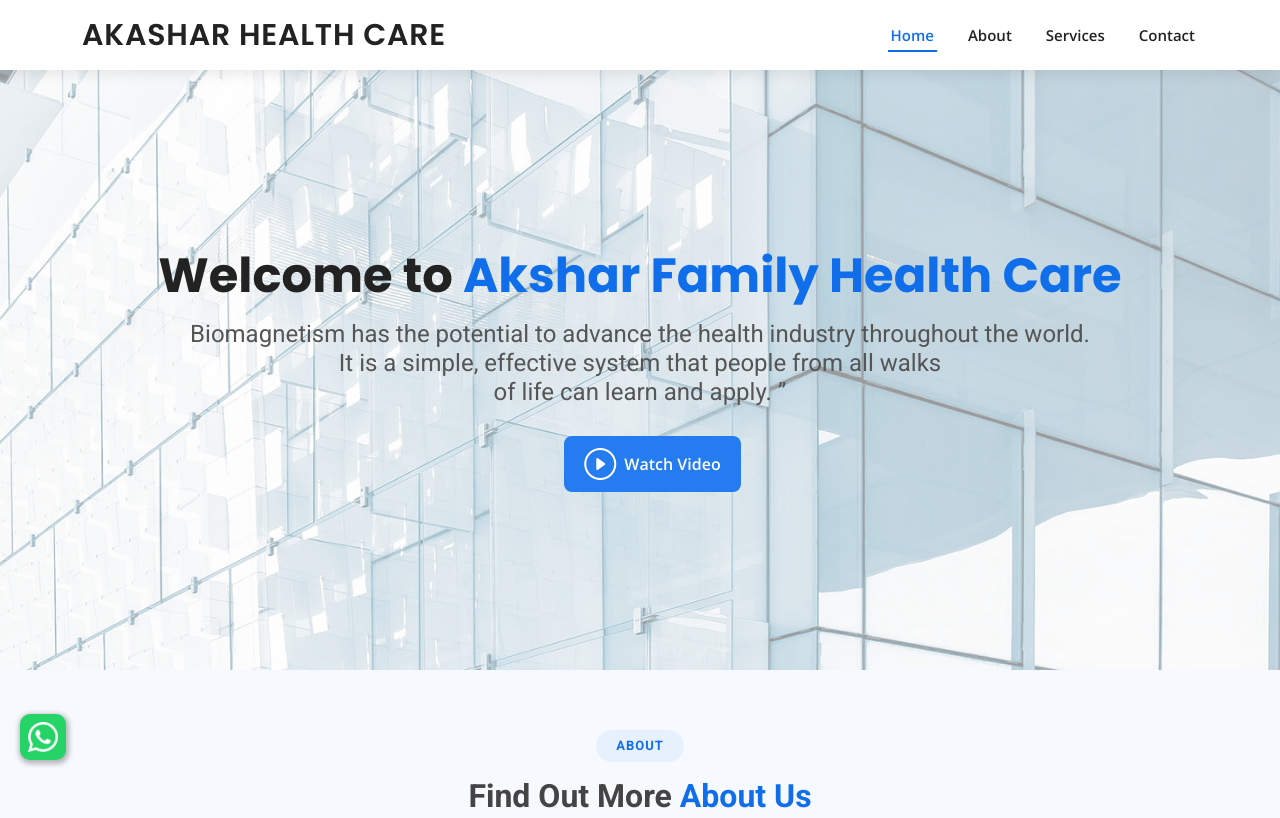
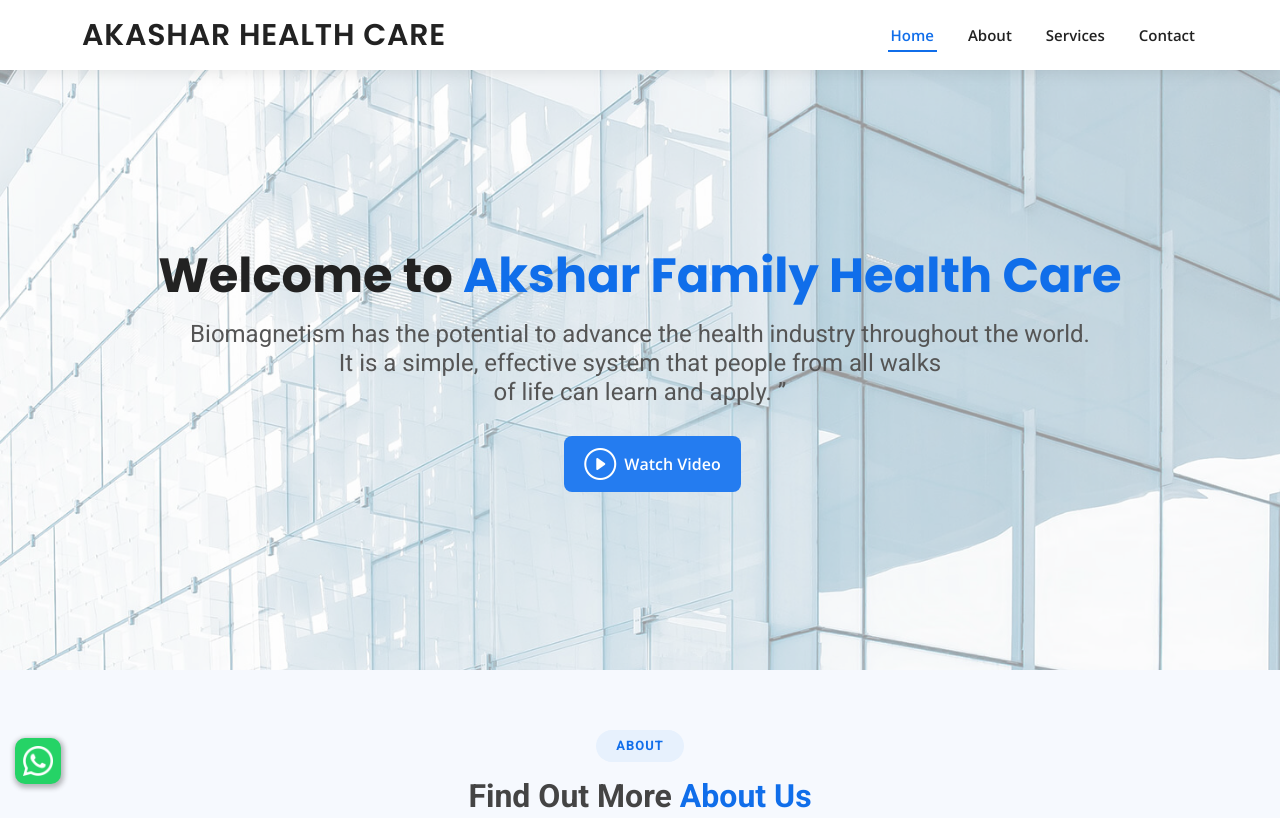
Before and after one commit to GomziServies/akshar-health-care, a plain HTML site: page index.html in a window 1280 px wide. Shown: the top 818 px of the page. Drawn offline with nearby package versions, Linux system fonts and the light colour scheme; some packages are replaced by stand-ins of ours; a script that the page names is missing.

Commit message:
button style

```diff
--- a/assets/css/style.css
+++ b/assets/css/style.css
@@ -1806,8 +1806,8 @@ section {
 .float-button {
   position: fixed;
   padding: 8px;
-  bottom: 5%;
-  left: 20px;
+  bottom: 2%;
+  left: 15px;
   color: #fff;
   background-color: #25d366;
   border-radius: 10px;
```
